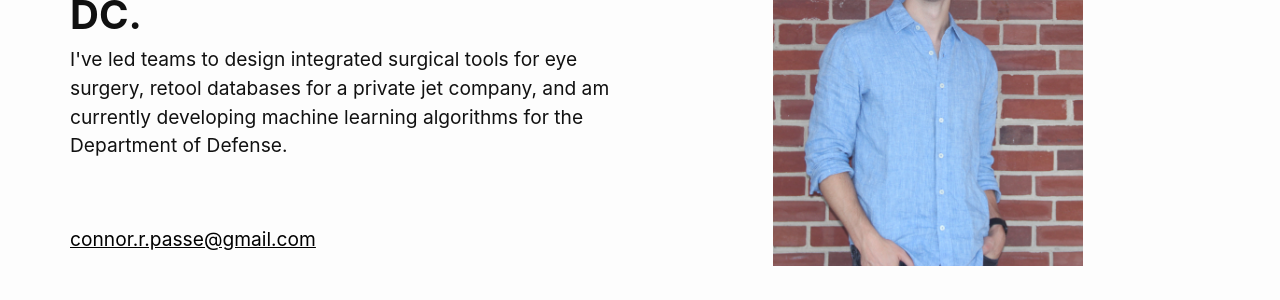
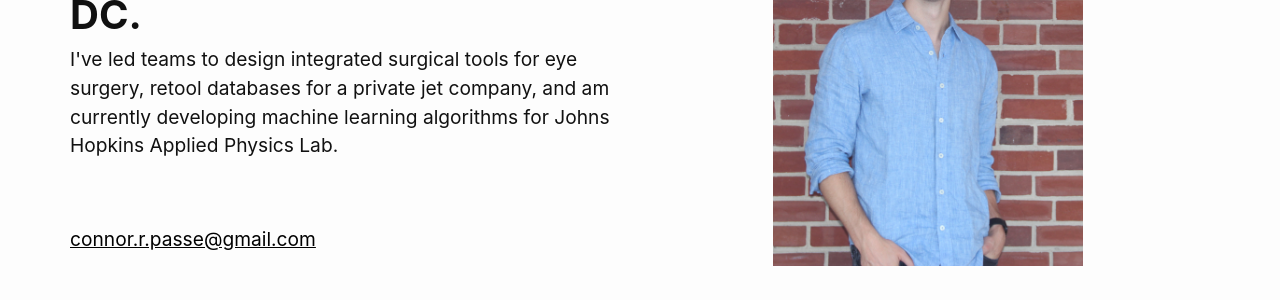
Before and after one commit to connor-passe/connor-passe.github.io, a Jekyll site: the page built from index.md, in a window 1280 px wide. Shown: the part 407-707 px from the top of the page. Built offline with Jekyll 4.4.1, drawn with Linux system fonts in a browser that asks for light colours.

Commit message:
Update home info again

```diff
--- a/_layouts/home.html
+++ b/_layouts/home.html
@@ -13,7 +13,7 @@ list_title: Cats
     <div class="header">Hey, I'm Connor - A Software Engineer based in DC.</div>
     <img class="profilePic" src="/assets/images/me.jpeg" alt="handsome picture of Connor">
     <div class="subHeader">I've led teams to design integrated surgical tools for eye surgery, retool databases for a
-      private jet company, and am currently developing machine learning algorithms for the Department of Defense.
+      private jet company, and am currently developing machine learning algorithms for Johns Hopkins Applied Physics Lab.
     </div>
     <a class="emailTagline" href="mailto:connor.r.passe@gmail.com">connor.r.passe@gmail.com</a>
   </div>
```
